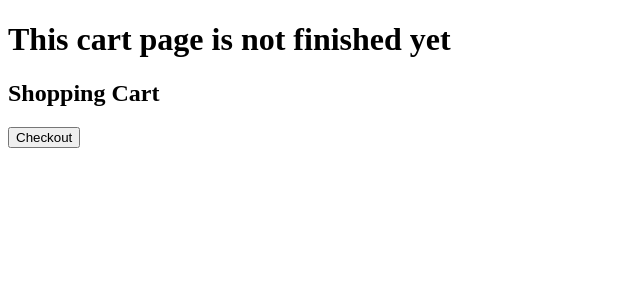
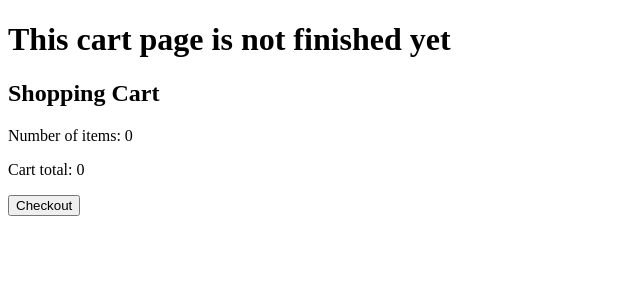
Before and after one commit to software-students-fall2022/web-app-exercise-team-8-1, a Flask app: page /cart.html in a window 1280 px wide. Shown: the part 132-432 px from the top of the page, without its empty margins (0-640 px from the left). Run offline with Flask 2, Linux system fonts and the light colour scheme; data that the repository does not hold is empty.

Commit message:
Minor update to cart page

```diff
--- a/app.py
+++ b/app.py
@@ -36,7 +36,6 @@ user0 = {
 #clothes.insert_many([item1, item2, item3, item4])
 #clothes.insert_one(item4)
 
-# can't test, having errors with connecting to database the correct way -Eduarda
 @app.route("/list.html")
 def shop():
     #print(pymongo.version)
@@ -73,7 +72,10 @@ def signup():
     else:
         return render_template("signup.html")
 
-
+# ---- TEST INFO
+# email : test@email.com
+# username : test
+# pass : 1234
 @app.route("/")
 @app.route("/login.html", methods=["POST", "GET"])
 def login():
@@ -176,7 +178,14 @@ def handle_item():
             print("DO NOTHING")
         finally:
             displayCart = cart.find()
-            return render_template("cart.html", clothes=displayCart)
+            total = 0
+            num = 0
+
+            for item in displayCart:
+                total += float(item["price"])
+                num = num+1
+
+            return render_template("cart.html", clothes=cart.find(), total = total, num = num)
 
 
 @app.route('/account.html', methods=['GET','POST'])
--- a/templates/cart.html
+++ b/templates/cart.html
@@ -17,6 +17,7 @@
             Account
         </u></p>
         </a>
+
         <a href="list.html">
             <p class="list"><u>
            Catalogue
@@ -41,15 +42,14 @@
                     <p> {{clothing['item-name']}} </p>
                     <p> from {{clothing['brand']}}</p>
                     <p> ${{clothing['price']}}</p>
-
-                    <form action= "cart.html" method="Post">
-                        <input type = "hidden" id = "objID" name = "item" value ="{{clothing['_id']}}">
-                        <button type="submit"> Delete from Cart</button>
-                   </form>
-                   <p>{{message}}</p>
                 </div>
             </div>
             {% endfor %}
+
+            <div>
+                <p> Number of items: {{num}}</p>
+                <p> Cart total: {{total}}</p>
+            </div>
 
         <a href="payment.html"><button class = "checkout">
             Checkout
--- a/templates/payment.html
+++ b/templates/payment.html
@@ -11,8 +11,7 @@
             This payment confirmation page is not finished yet
         </h1>
         <h2 class = "web-title">
-         <p> your order is confirmed! </p>
-         <p> maybe add a fake payment form with information already filled out then on submission a confirmation message </p>
+
         <script src="../static/js/script.js"></script>
     </body>
 </html>
```
